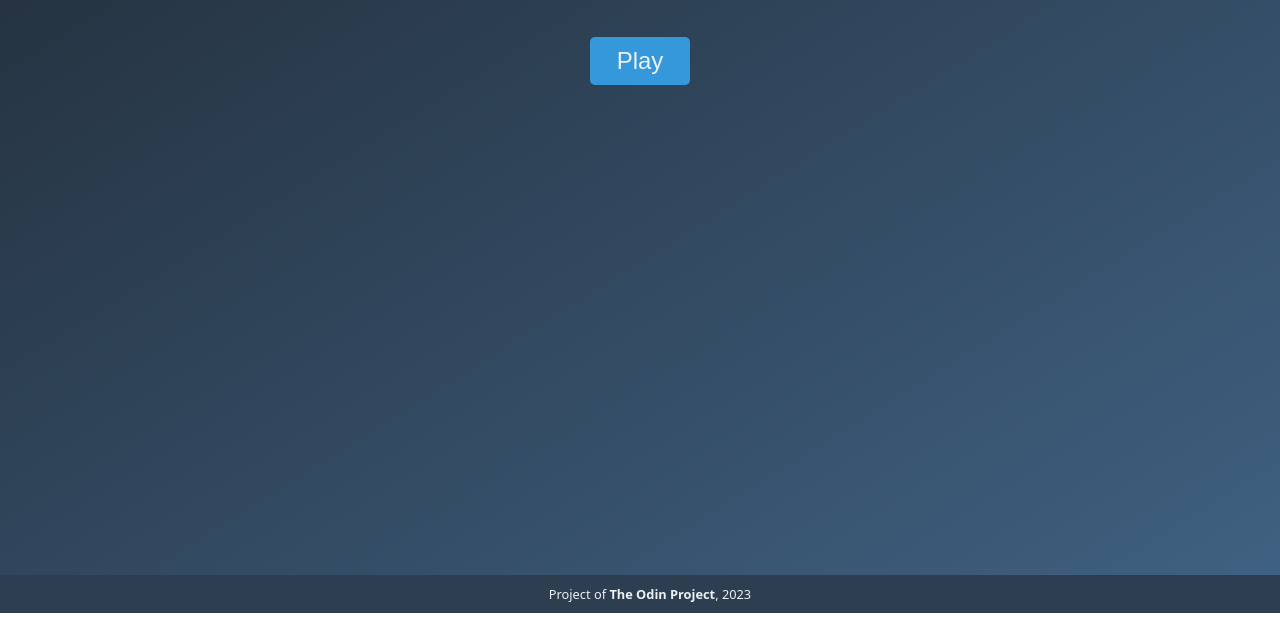
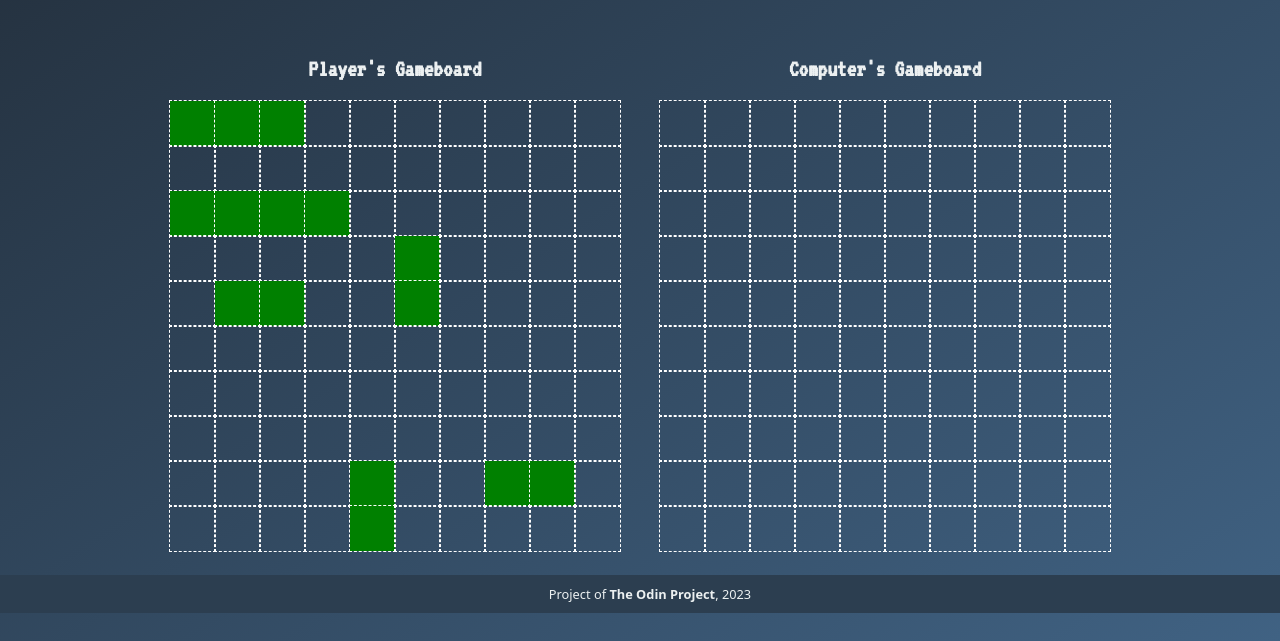
Before and after one commit to louispallett/odin-battleship, a website built with webpack: page src/index.html in a window 1280 px wide. Both pictures are taken after a click on the button "Play". Shown: the part 187-828 px from the top of the page. Before the commit the page ends 800 px from the top, so only its background shows below. Built offline with nearby package versions, Linux system fonts and the light colour scheme.

Commit message:
Event listener for play btn. Appends divs to the DOM and removes btn once clicked

```diff
--- a/src/index.html
+++ b/src/index.html
@@ -31,16 +31,8 @@
                     </div>
                 </div>
             </div>
-            <div class="play">
+            <div id="play">
                 <button id="playbtn">Play</button>
-                <!-- <div id="left">
-                    <div class="title">Player's Gameboard</div>
-                    <div id="player-grid"></div>
-                </div>
-                <div id="right">
-                    <div class="title">Computer's Gameboard</div>
-                    <div id="computer-grid"></div>
-                </div> -->
             </div>
         </div>
         <div class="footer">
--- a/src/js/scripts/main.js
+++ b/src/js/scripts/main.js
@@ -4,8 +4,7 @@ import { Computer, Human } from './Player';
 import { Ship } from "./Ship";
 
 // Global variables
-const playerGridElement = document.getElementById('player-grid');
-const computerGridElement = document.getElementById('computer-grid');
+const playWrapper = document.getElementById("play");
 let turnCounter = 1;
 
 const playBtn = document.getElementById("playbtn");
@@ -13,18 +12,18 @@ playBtn.addEventListener("click", () => {
     game();
 });
 
-const computerTurn = (playerGameboard, computer) => {
+const computerTurn = (playerGameboard, computer, playGrid) => {
     if (turnCounter % 2 != 0) {
         // It's the computer's turn
         setTimeout(() => {
-            computerAttack(playerGameboard, computer);
+            computerAttack(playerGameboard, computer, playGrid);
         }, 0);
     }
 };
 
-const computerAttack = (playerGameboard, computer) => {
+const computerAttack = (playerGameboard, computer, playGrid) => {
     let index = computer.play(playerGameboard);
-    attack.attackResult(playerGameboard, index, playerGridElement.children[index]);
+    attack.attackResult(playerGameboard, index, playGrid.children[index]);
 };
 
 // The logic which is called when the user presses play.
@@ -33,6 +32,7 @@ const game = () => {
     const computerGameboard = new Gameboard();
     const computer = new Computer();
 
+    // TEMP
     const ship1 = new Ship(3);
     const ship2 = new Ship(4);
     const ship3 = new Ship(2, "vertical");
@@ -51,16 +51,42 @@ const game = () => {
     playerGameboard.placeShip(41, ship5);
     computerGameboard.placeShip(84, ship6);
     playerGameboard.placeShip(84, ship6);
+    // TEMP
 
-    createGrid(playerGameboard, playerGridElement, "computer");
-    createGrid(computerGameboard, computerGridElement, "human");
+    playBtn.remove();
+    playWrapper.classList.add("gameboards");
 
-    computerGridElement.addEventListener("click", (event) => {
+    const left = document.createElement("div");
+    left.setAttribute("id", "left");
+    const playTitle = document.createElement("div");
+    const playGrid = document.createElement("div");
+    playTitle.classList.add("title");
+    playTitle.textContent = "Player's Gameboard";
+    playGrid.setAttribute("id", "player-grid");
+    left.appendChild(playTitle);
+    left.appendChild(playGrid);
+    playWrapper.appendChild(left);
+
+    const right = document.createElement("div");
+    right.setAttribute("id", "right");
+    const compTitle = document.createElement("div");
+    const compGrid = document.createElement("div");
+    compTitle.classList.add("title");
+    compTitle.textContent = "Computer's Gameboard";
+    compGrid.setAttribute("id", "player-grid");
+    right.appendChild(compTitle);
+    right.appendChild(compGrid);
+    playWrapper.appendChild(right);
+
+    createGrid(playerGameboard, playGrid, "computer");
+    createGrid(computerGameboard, compGrid, "human");
+
+    compGrid.addEventListener("click", (event) => {
         if (turnCounter % 2 == 0) {
             const index = event.target.dataset.index;
             attack.attackResult(computerGameboard, index, event.target);
             turnCounter++;
-            computerTurn(playerGameboard, computer);
+            computerTurn(playerGameboard, computer, playGrid);
         }
     });
 };
--- a/src/scss/game.scss
+++ b/src/scss/game.scss
@@ -1,6 +1,6 @@
 @use "fonts";
 
-.play {
+#play {
   display: flex;
   justify-content: center;
 }
```
